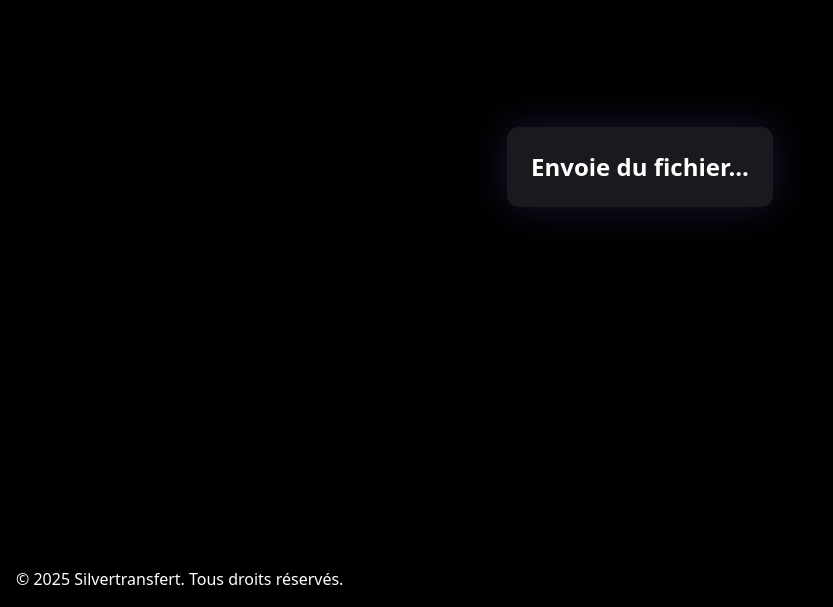
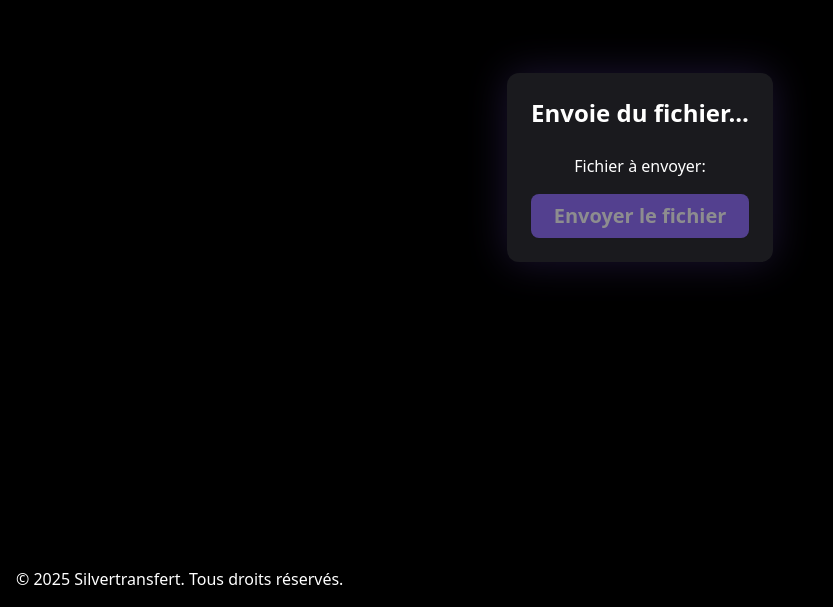
Before and after one commit to SilverCore-Git/SilverTransfer, a Nuxt app: page /send in a window 1280 px wide. Shown: the part 193-800 px from the top of the page, without its empty margins (0-833 px from the left). Built offline with nearby package versions, Linux system fonts and the light colour scheme.

Commit message:
create send file form

```diff
--- a/app/pages/send/index.vue
+++ b/app/pages/send/index.vue
@@ -8,8 +8,68 @@
             title="Envoie du fichier..."
             class="-translate-y-10"
         >
+            <!-- State: Ready -->
+            <div v-if="state === 'ready'" class="w-full space-y-4">
+                <p class="text-gray-400">
+                    Fichier à envoyer: <span class="font-semibold text-white">{{ files[0]?.name }}</span>
+                </p>
+                <button
+                    @click="handleSend"
+                    class="w-full px-4 py-2 bg-primary rounded-lg font-semibold hover:bg-primary/90 transition"
+                    :disabled="!files[0] || isLoading"
+                >
+                    {{ isLoading ? "Envoi en cours..." : "Envoyer le fichier" }}
+                </button>
+            </div>
 
+            <!-- State: Uploading -->
+            <div v-if="state === 'uploading'" class="w-full space-y-4">
+                <div class="space-y-2">
+                    <p class="text-gray-400">Progression du téléversement</p>
+                    <div class="w-full bg-gray-700 rounded-full h-3 overflow-hidden">
+                        <div
+                            class="bg-primary h-full transition-all duration-300"
+                            :style="{ width: `${percent}%` }"
+                        ></div>
+                    </div>
+                    <p class="text-right text-sm font-semibold">{{ percent }}%</p>
+                </div>
+            </div>
 
+            <!-- State: Success -->
+            <div v-if="state === 'success'" class="w-full space-y-4">
+                <p class="text-green-400 font-semibold">✓ Téléversement terminé !</p>
+                <div class="space-y-2">
+                    <p class="text-gray-400 text-sm">Lien de téléchargement:</p>
+                    <div class="bg-gray-700 rounded-lg p-3 break-all">
+                        <a
+                            :href="downloadLink"
+                            target="_blank"
+                            class="text-primary hover:underline"
+                        >
+                            {{ downloadLink }}
+                        </a>
+                    </div>
+                </div>
+                <button
+                    @click="handleReset"
+                    class="w-full px-4 py-2 bg-gray-700 rounded-lg font-semibold hover:bg-gray-600 transition"
+                >
+                    Envoyer d'autres fichiers
+                </button>
+            </div>
+
+            <!-- State: Error -->
+            <div v-if="state === 'error'" class="w-full space-y-4">
+                <p class="text-red-400 font-semibold">✗ Erreur lors du téléversement</p>
+                <p class="text-gray-400 text-sm">{{ errorMessage }}</p>
+                <button
+                    @click="handleReset"
+                    class="w-full px-4 py-2 bg-gray-700 rounded-lg font-semibold hover:bg-gray-600 transition"
+                >
+                    Réessayer
+                </button>
+            </div>
 
         </Card>
 
@@ -19,9 +79,66 @@
 
 <script lang="ts" setup>
 
-import { ref } from 'vue';
+import { ref, computed } from 'vue';
+import { useRoute } from 'vue-router';
+import files from '~/assets/ts/Files';
+import sendFiles from '~/assets/ts/SendFile';
 
+const route = useRoute();
 const percent = ref<number>(0);
+const state = ref<'ready' | 'uploading' | 'success' | 'error'>('ready');
+const isLoading = ref<boolean>(false);
+const downloadLink = ref<string>('');
+const errorMessage = ref<string>('');
 
 
+const handleSend = async () => {
+
+    if (files.value.length === 0) {
+        errorMessage.value = 'Aucun fichier sélectionné';
+        state.value = 'error';
+        return;
+    }
+
+    isLoading.value = true;
+    state.value = 'uploading';
+    percent.value = 0;
+
+    const idAndPasswd = crypto.randomUUID();
+    const [part1, ...rest] = idAndPasswd.split('-')
+    const id = `${part1}-${rest[0]}`
+    const passwd = rest.slice(1).join('-')
+
+    try {
+
+        await sendFiles(id, passwd, {
+            onProgress: (progress) => {
+                percent.value = progress;
+            },
+            onComplete: (response) => {
+                downloadLink.value = response.downloadPath;
+                state.value = 'success';
+                isLoading.value = false;
+            },
+            onError: (error) => {
+                errorMessage.value = error.message;
+                state.value = 'error';
+                isLoading.value = false;
+            }
+        });
+    } catch (err) {
+        errorMessage.value = err instanceof Error ? err.message : 'Erreur inconnue';
+        state.value = 'error';
+        isLoading.value = false;
+    }
+};
+
+const handleReset = () => {
+    percent.value = 0;
+    state.value = 'ready';
+    downloadLink.value = '';
+    errorMessage.value = '';
+    files.value = [];
+};
+
 </script>
```
